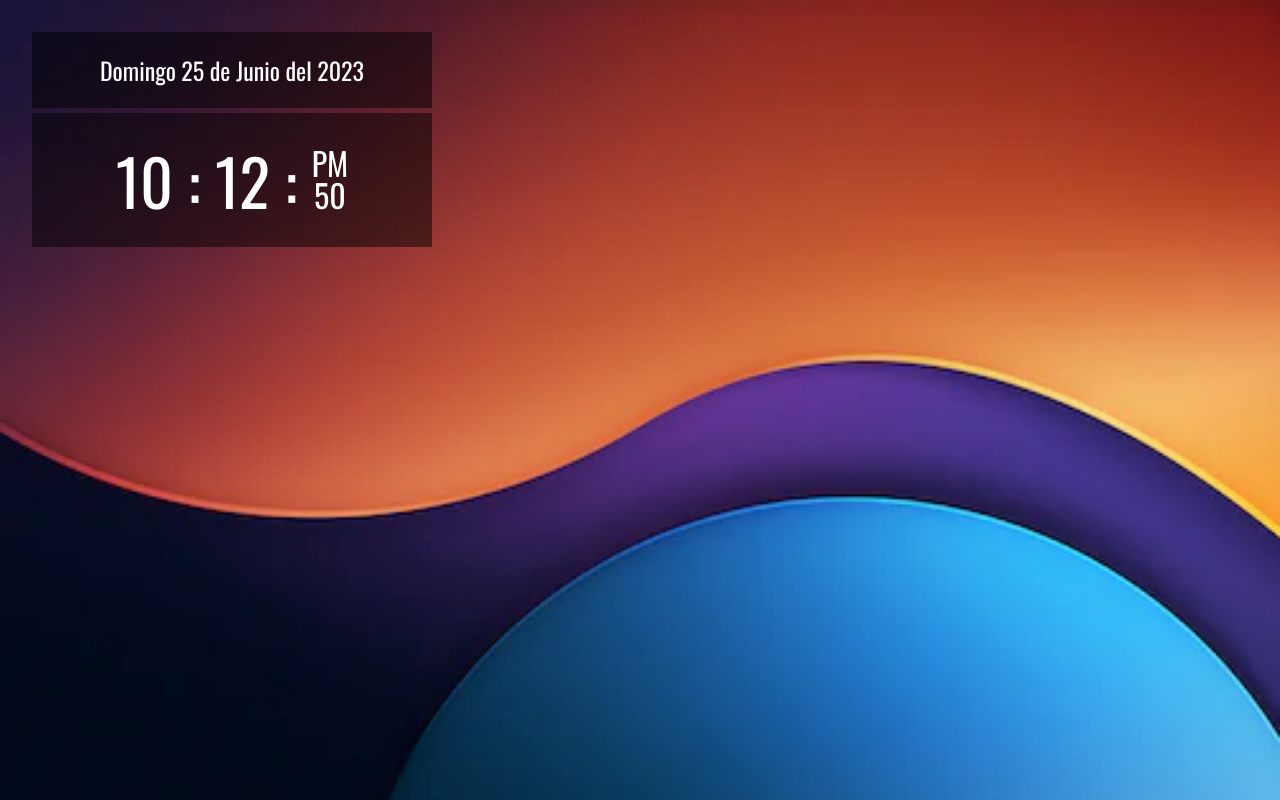
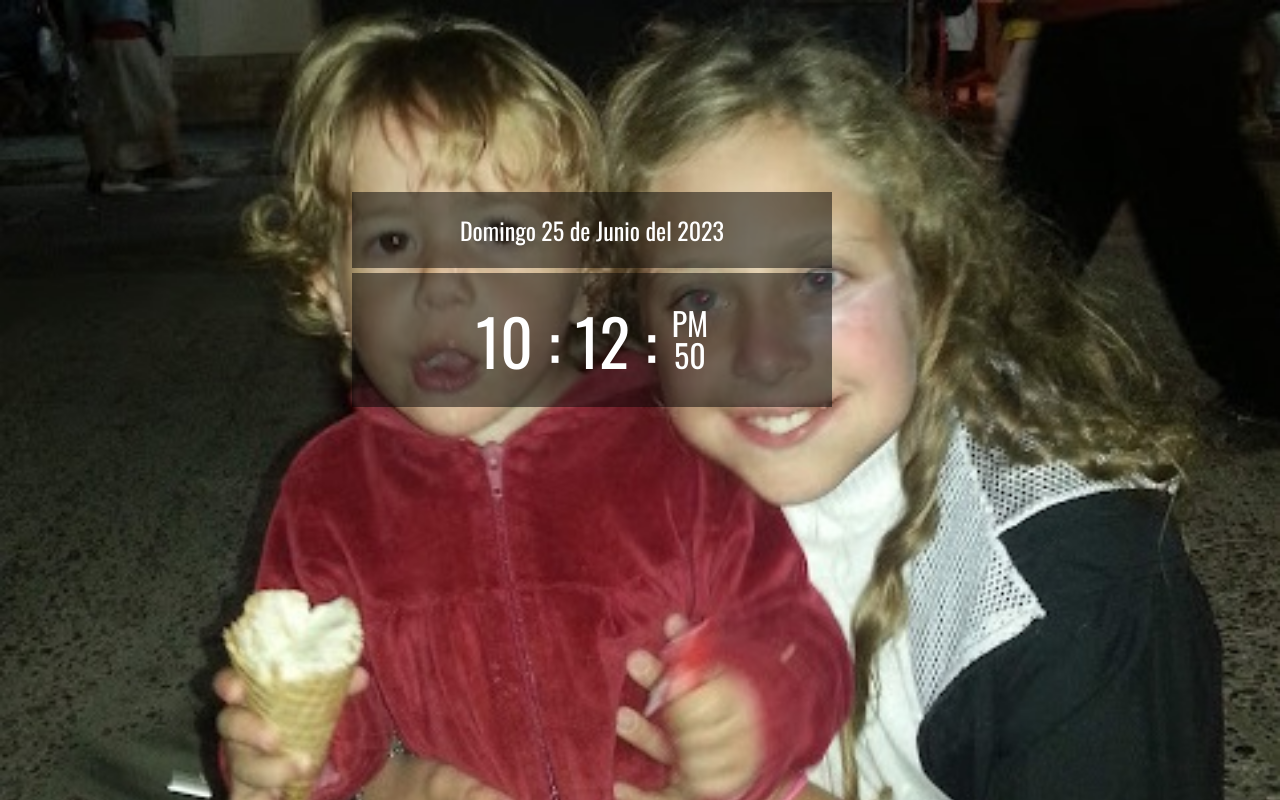
Before and after one commit to ldmaximino/relojDigital, a plain HTML site: page index.html in a window 1280 px wide. Drawn offline with nearby package versions, Linux system fonts and the light colour scheme.

Commit message:
modificaciones

```diff
--- a/css/styles.css
+++ b/css/styles.css
@@ -6,7 +6,7 @@
     box-sizing: border-box;
 }
 body {
-    background: url(../img/fondo.webp) #000;
+    background: url(../img/fondo.jpg) #000;
     background-size: cover;
     color:#fff;
     font-size: 16px;
@@ -17,7 +17,9 @@ body {
     /*margin:auto;*/
 }
 .widget {
-    width: 40%;
+    padding-top: 10em;
+    padding-left: 20em;
+    width: 80%;
     margin: 2em;
     /*margin: 32px;*/
 }
```
Also changed, not shown: img/fondo.jpg (added).
